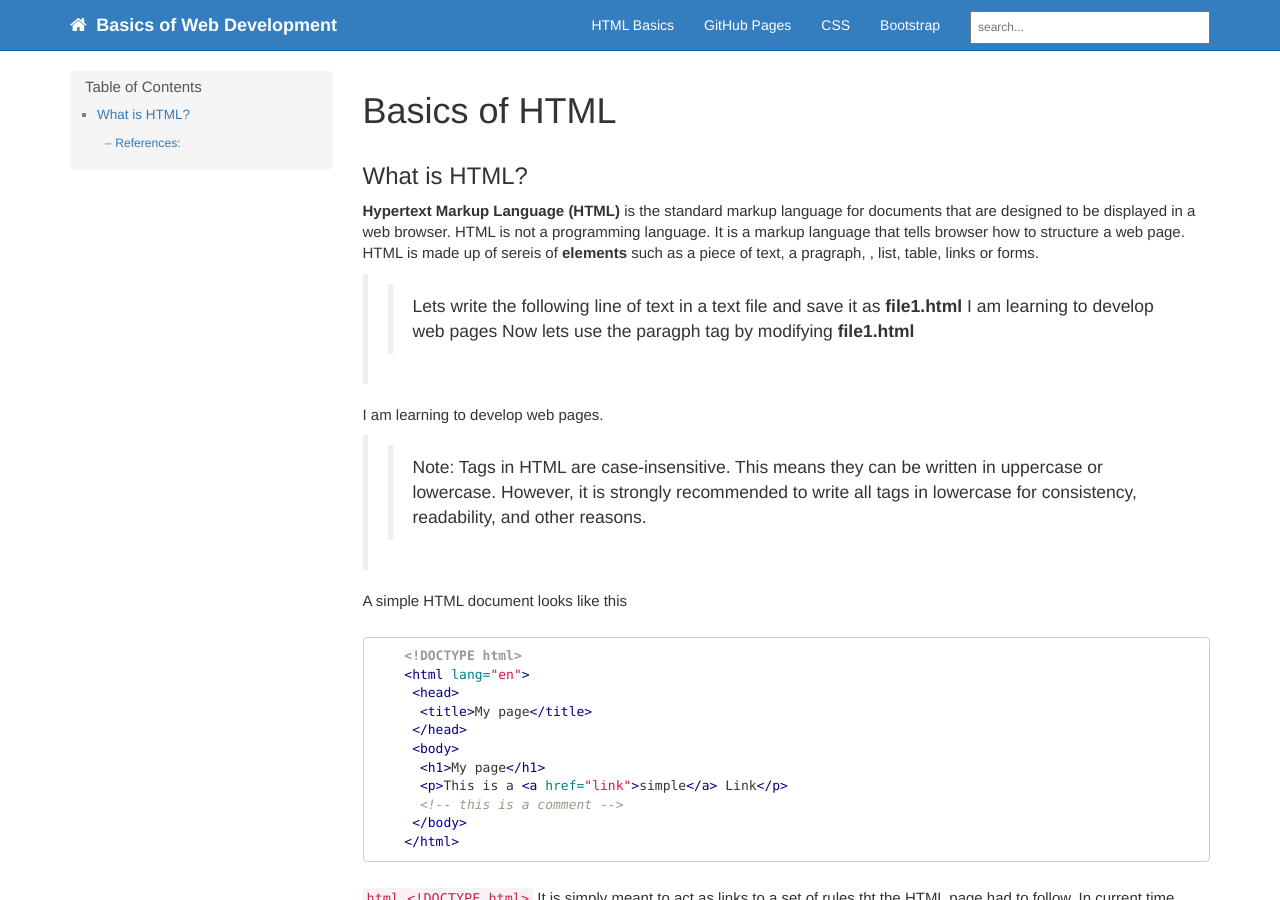
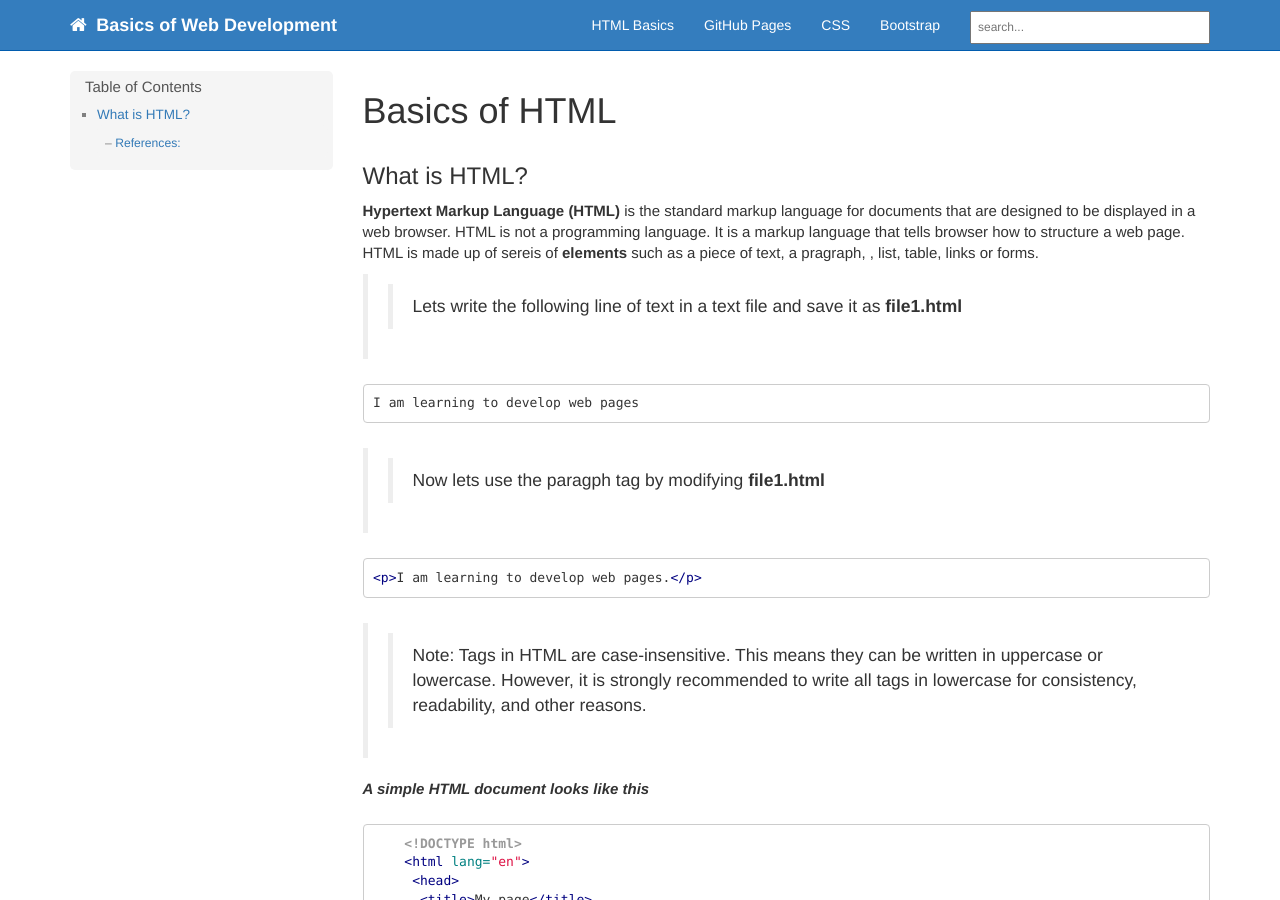
Before and after one commit to dipaish/www23, a Jekyll site: the page built from index.md, in a window 1280 px wide and 900 px high. Built offline with Jekyll 4.4.1, drawn with Linux system fonts in a browser that asks for light colours; our own code applies the rules of GitHub Pages for plain Markdown files; comment, search, counter and statistics services are not loaded.

Commit message:
minor changes

````diff
--- a/index.md
+++ b/index.md
@@ -4,12 +4,18 @@
 **Hypertext Markup Language (HTML)** is the standard markup language for documents that are designed to be displayed in a web browser. HTML is not a programming language. It is a markup language that tells browser how to structure a web page. HTML is made up of sereis of **elements** such as a piece of text, a pragraph, , list, table, links or forms.
 
 >> Lets write the following line of text in a text file and save it as **file1.html**
+
+```html
 I am learning to develop web pages
-Now lets use the paragph tag by modifying **file1.html**
+```
+>> Now lets use the paragph tag by modifying **file1.html**
+
+```html
 <p>I am learning to develop web pages.</p>
+```
 >> Note: Tags in HTML are case-insensitive. This means they can be written in uppercase or lowercase. However, it is strongly recommended to write all tags in lowercase for consistency, readability, and other reasons.
 
-A simple HTML document looks like this
+***A simple HTML document looks like this***
 ```html
     <!DOCTYPE html>
     <html lang="en">
````
